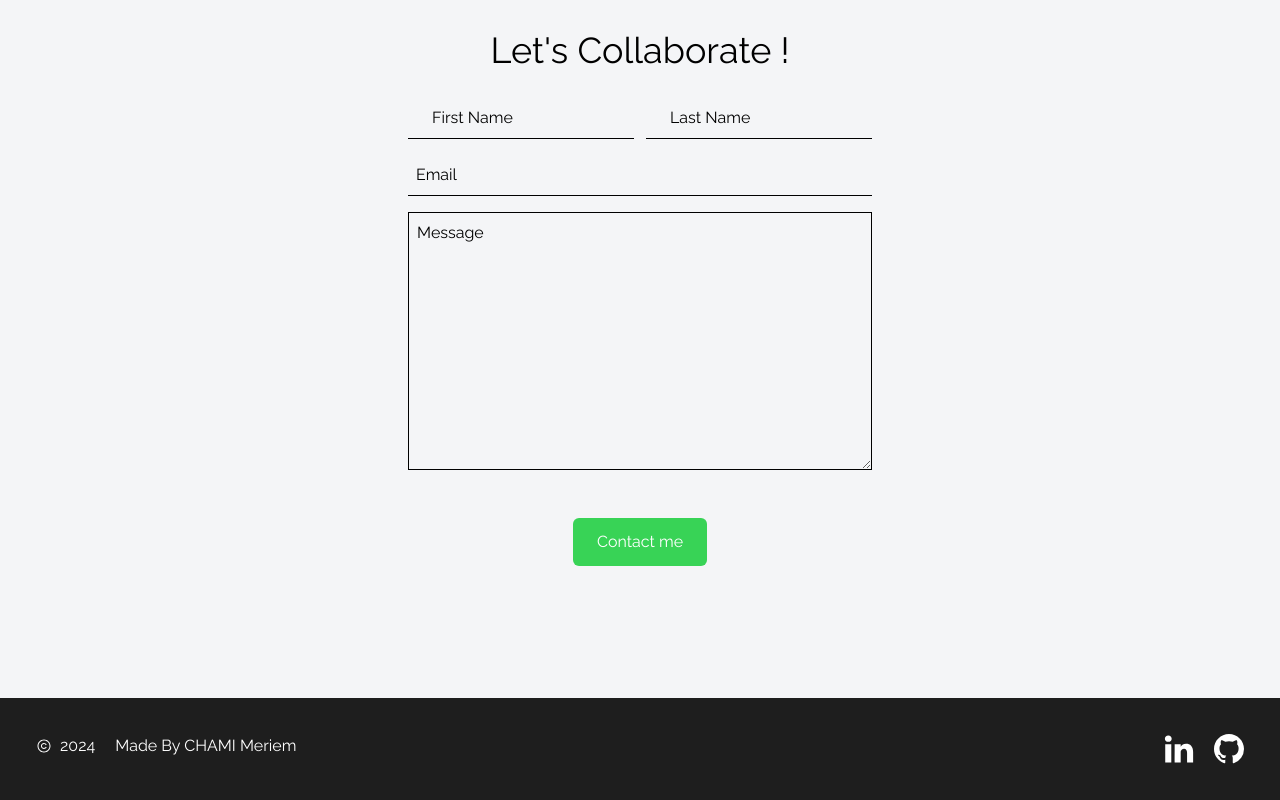
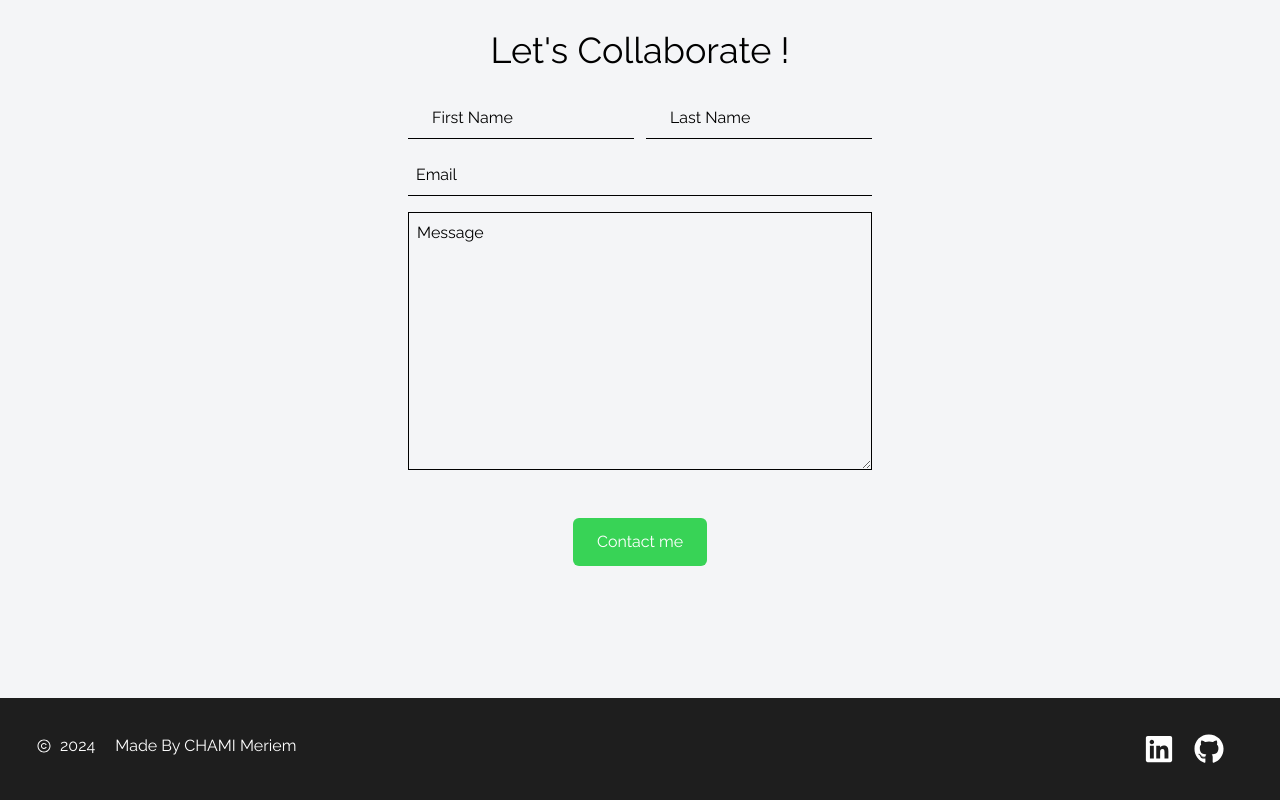
Before and after one commit to Meriemchm/chm_react_ramzey_chabira_portfolio, a React (Vite) app: page / in a window 1280 px wide. Shown: the part 5286-6086 px from the top of the page. Built offline with nearby package versions, Linux system fonts and the light colour scheme.

Commit message:
v1-footer-fix

```diff
--- a/src/components/Data/Data.jsx
+++ b/src/components/Data/Data.jsx
@@ -228,3 +228,24 @@ export const formItem = [
     categorie: "textarea",
   },
 ];
+
+
+export const copyrightlink = [
+  {
+    id: 1,
+    mobile: (
+      <>
+        <FaLinkedin size={30} />
+      </>
+    ),
+    href: "https://www.linkedin.com/in/meriem-chami-361213283/",
+  },
+  {
+    id: 2,
+    mobile: (
+      <>
+        <FaGithub size={30} />
+      </>
+    ),
+    href: "https://github.com/Meriemchm",
+  },]
--- a/src/components/Footer/Footer.jsx
+++ b/src/components/Footer/Footer.jsx
@@ -1,13 +1,13 @@
 import React from "react";
 import { LiaCopyright } from "react-icons/lia";
-import { TfiLinkedin } from "react-icons/tfi";
-import { BsGithub } from "react-icons/bs";
+import { copyrightlink } from "../Data/Data";
 
 const Footer = () => {
   return (
     <div className="w-full h-full bg-second p-4 text-white">
       <div className="">
         <div className="p-5 flex flex-row justify-between flex-wrap gap-5">
+
           <div className="flex">
             <p className="flex">
               {" "}
@@ -28,21 +28,25 @@ const Footer = () => {
               </a>
             </p>
           </div>
+
           <div className="flex ">
-            <a
-              href="https://www.linkedin.com/in/meriem-chami-361213283/"
-              target="_blank"
-              className="text-bold hover:scale-105 "
-            >
-              <TfiLinkedin size={30} className="mr-5" />
-            </a>
-            <a
-              href="https://github.com/Meriemchm"
-              target="_blank"
-              className="text-bold hover:scale-105"
-            >
-              <BsGithub size={30} />
-            </a>
+
+            {copyrightlink.map(({ id, mobile, href, download }) => {
+                return (
+
+                    <a
+                    key={id}
+                      href={href ? href : "/"}
+                      download={download}
+                      target="_blank"
+                      rel="noreferrer"
+                      className="mr-5 hover:scale-105 duration-200"
+                    >
+                      {mobile}
+                    </a>
+
+                );
+              })}
 
           </div>
         </div>
```
